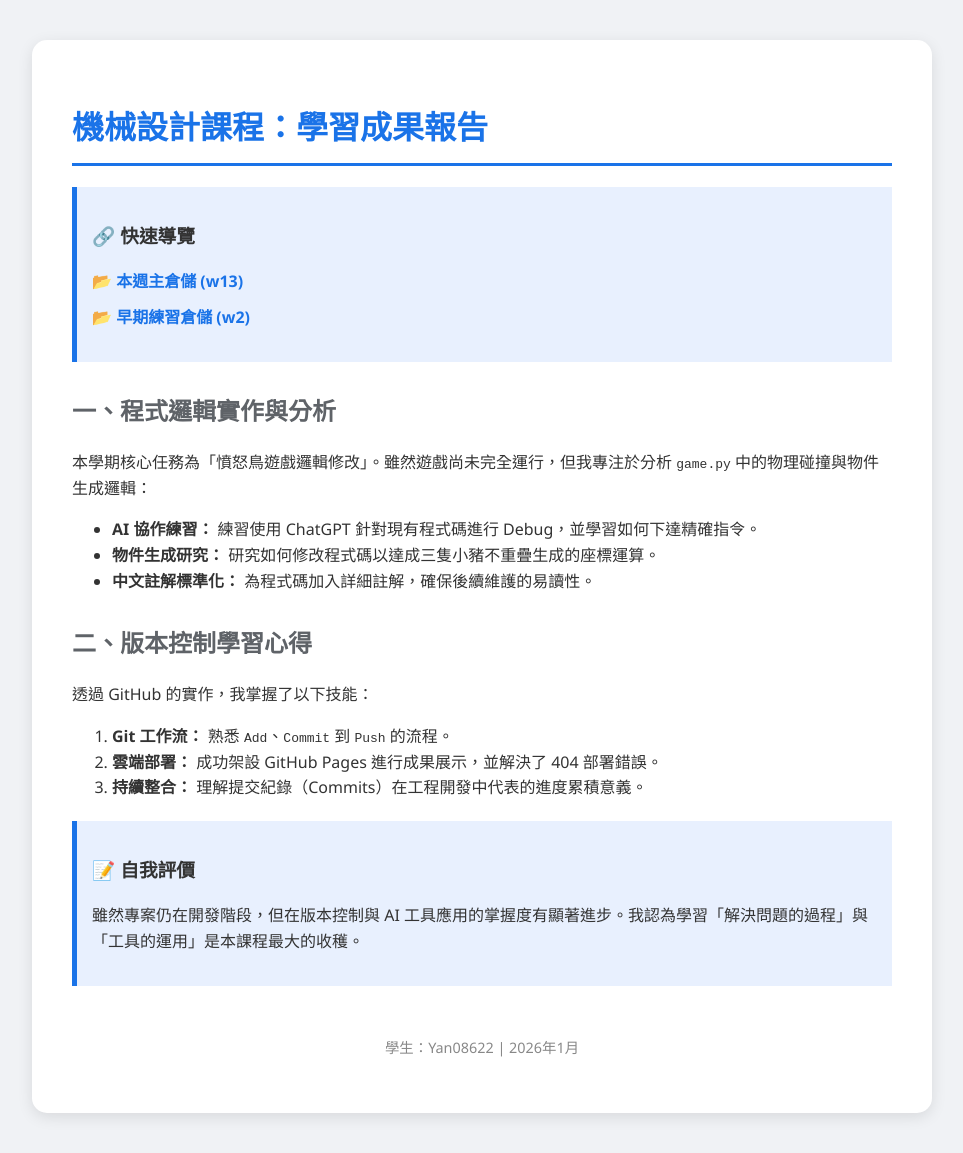
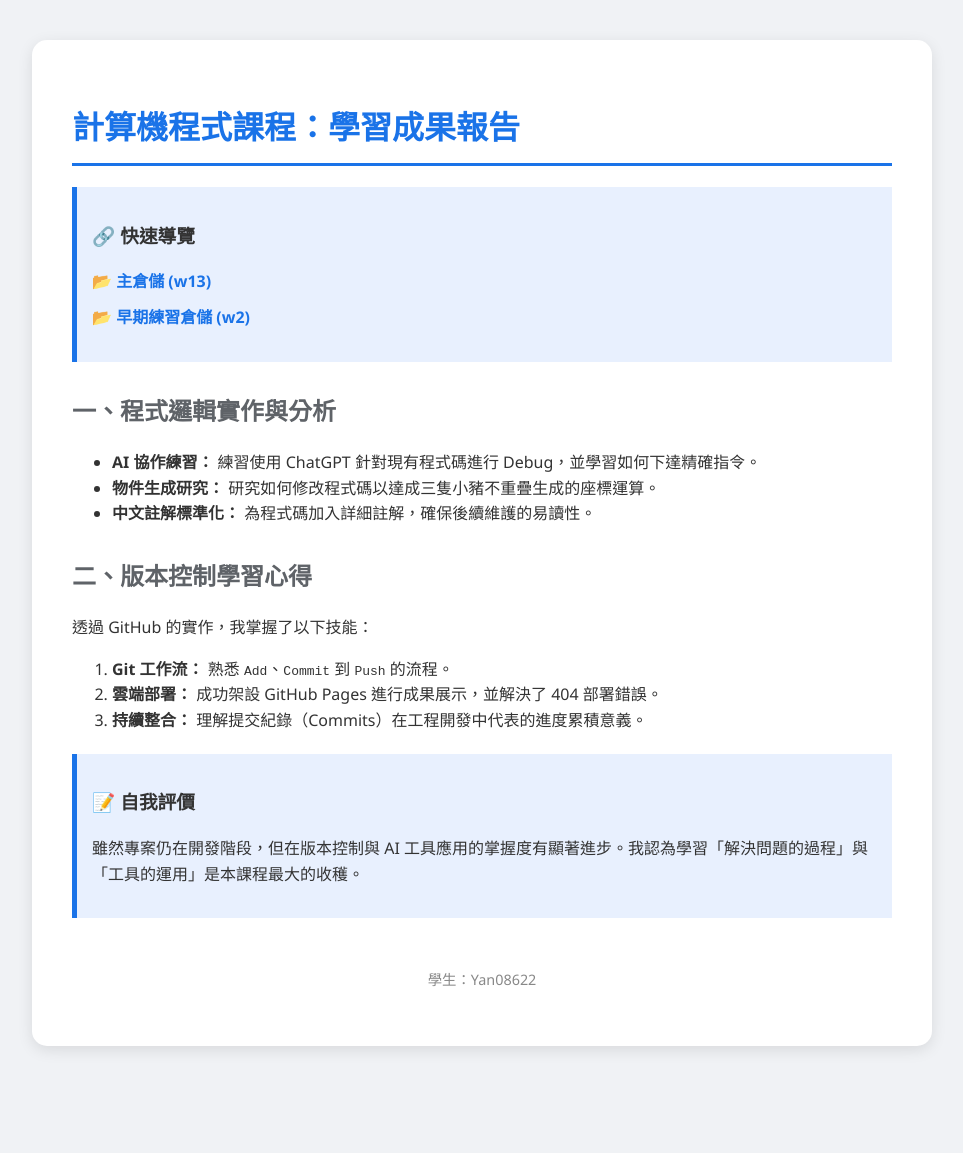
Before and after one commit to Yan08622/w13, a plain HTML site: page index.html in a window 1280 px wide. Shown: the whole page, without its empty margins (158-1121 px from the left). After the commit the page ends 1086 px from the top, so only its background shows below. Drawn offline with Linux system fonts and the light colour scheme.

Commit message:
Update index.html

```diff
--- a/index.html
+++ b/index.html
@@ -2,7 +2,7 @@
 <html lang="zh-TW">
 <head>
     <meta charset="UTF-8">
-    <title>Yan08622 機械設計課程成果</title>
+    <title>Yan08622 計算機程式課程成果</title>
     <style>
         body { font-family: 'Segoe UI', Tahoma, Geneva, Verdana, sans-serif; line-height: 1.6; padding: 40px; max-width: 900px; margin: auto; background-color: #f0f2f5; color: #333; }
         .container { background: white; padding: 40px; border-radius: 15px; box-shadow: 0 4px 15px rgba(0,0,0,0.1); }
@@ -18,18 +18,17 @@
 </head>
 <body>
     <div class="container">
-        <h1>機械設計課程：學習成果報告</h1>
+        <h1>計算機程式課程：學習成果報告</h1>
 
         <div class="highlight">
             <h3>🔗 快速導覽</h3>
             <ul class="link-list">
-                <li>📂 <a href="https://github.com/Yan08622/w13">本週主倉儲 (w13)</a></li>
+                <li>📂 <a href="https://github.com/Yan08622/w13">主倉儲 (w13)</a></li>
                 <li>📂 <a href="https://github.com/Yan08622/w2">早期練習倉儲 (w2)</a></li>
             </ul>
         </div>
 
         <h2>一、程式邏輯實作與分析</h2>
-        <p>本學期核心任務為「憤怒鳥遊戲邏輯修改」。雖然遊戲尚未完全運行，但我專注於分析 <code>game.py</code> 中的物理碰撞與物件生成邏輯：</p>
         <ul>
             <li><strong>AI 協作練習：</strong> 練習使用 ChatGPT 針對現有程式碼進行 Debug，並學習如何下達精確指令。</li>
             <li><strong>物件生成研究：</strong> 研究如何修改程式碼以達成三隻小豬不重疊生成的座標運算。</li>
@@ -50,7 +49,7 @@
         </div>
 
         <div class="footer">
-            <p>學生：Yan08622 | 2026年1月</p>
+            <p>學生：Yan08622
         </div>
     </div>
 </body>
```
